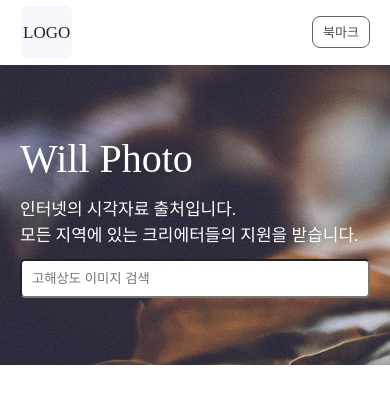
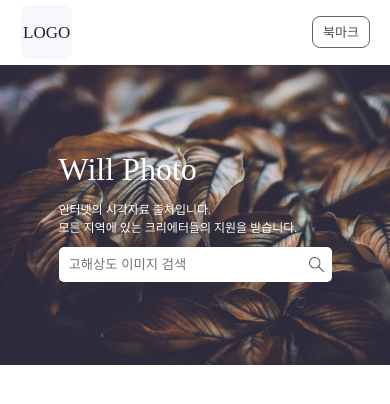
Before and after one commit to YoungHeaKim/willog, a React (Create React App) app: page / in a window 390 px wide. Shown: the top 404 px of the page. Built offline with nearby package versions, Linux system fonts and the light colour scheme.

Commit message:
feat: design change

```diff
--- a/src/components/atoms/Button/types.ts
+++ b/src/components/atoms/Button/types.ts
@@ -13,6 +13,7 @@ export type ButtonType =
   | 'solid-light-red'
   | 'outline-main'
   | 'outline-red'
-  | 'outline-gray';
+  | 'outline-gray'
+  | 'none';
 
 export type ButtonSize = 'H_56' | 'H_48' | 'H_44' | 'H_36' | 'H_32';
--- a/src/components/atoms/Button/utils.ts
+++ b/src/components/atoms/Button/utils.ts
@@ -52,6 +52,10 @@ export const getButtonStyle = (
     case 'outline-gray':
       style.backgroundColor = colors.GRAY8;
       style.border = `1px solid ${colors.GRAY6}`;
+      break;
+    case 'none':
+      style.backgroundColor = colors.GRAY8;
+      style.border = 0;
       break;
     default:
       break;
@@ -116,6 +120,8 @@ export const getLabelColor = (type?: ButtonType, disabled?: boolean) => {
       return disabled ? colors.GRAY8 : colors.SECONDARY4;
     case 'outline-gray':
       return disabled ? colors.GRAY8 : colors.GRAY4;
+    case 'none':
+      return disabled ? colors.GRAY8 : colors.GRAY4;
     default:
       return colors.GRAY7;
   }
@@ -148,6 +154,8 @@ export const getPressedStyle = (type?: ButtonType) => {
       return { borderColor: colors.GRAY5 };
     case 'outline-red':
       return { borderColor: colors.SECONDARY2 };
+    case 'none':
+      return { borderColor: colors.GRAY8 };
     default:
       return { backgroundColor: colors.GRAY2 };
   }
--- a/src/components/atoms/Input/index.tsx
+++ b/src/components/atoms/Input/index.tsx
@@ -1,9 +1,7 @@
 import React, { CSSProperties, HTMLProps, ReactElement } from 'react';
 import { styled } from 'styled-components';
 
-interface Props extends HTMLProps<HTMLInputElement> {
-  style?: CSSProperties;
-}
+interface Props extends HTMLProps<HTMLInputElement> {}
 
 const Input = ({ ...rest }: Props): ReactElement => {
   return <InputStyle {...rest} />;
@@ -11,6 +9,7 @@ const Input = ({ ...rest }: Props): ReactElement => {
 
 const InputStyle = styled.input`
   display: flex;
+  border: 0;
 `;
 
 export default Input;
--- a/src/components/molecules/LabelInput/index.tsx
+++ b/src/components/molecules/LabelInput/index.tsx
@@ -1,23 +1,52 @@
-import React, { CSSProperties, ReactElement, ReactNode } from 'react';
+import React, { CSSProperties, HTMLProps, ReactElement } from 'react';
 import { styled } from 'styled-components';
+import { Button, Input } from 'components/atoms';
+import colors from 'constants/colors';
 
-interface Props {
-  children?: string | ReactNode | ReactNode[];
-  isCenter?: boolean;
+interface Props extends HTMLProps<HTMLInputElement> {
+  buttonSrc?: string;
   style?: CSSProperties;
 }
 
-const Row = ({ children, isCenter = false, ...rest }: Props): ReactElement => {
+const LabelInput = ({
+  children,
+  buttonSrc,
+  style,
+  ...rest
+}: Props): ReactElement => {
   return (
-    <RowStyle isCenter={isCenter} {...rest}>
-      {children}
-    </RowStyle>
+    <LabelInputStyle style={style}>
+      <Input {...rest} />
+      {buttonSrc && (
+        <ButtonStyle>
+          <img src={buttonSrc} alt={'버튼 이미지'} />
+        </ButtonStyle>
+      )}
+    </LabelInputStyle>
   );
 };
 
-const RowStyle = styled.div<{ isCenter: boolean }>`
-  display: flex;
-  ${isCenter => isCenter && `justify-content: center; align-items: center;`}
+const LabelInputStyle = styled.div`
+  position: relative;
+  margin-top: 10px;
+  background-color: ${colors.GRAY8};
+  border-radius: 8px;
 `;
 
-export default Row;
+const ButtonStyle = styled.button`
+  position: absolute;
+  right: 5px;
+  top: 3.5px;
+  bottom: 0;
+  padding: 0;
+  overflow: hidden;
+  border-radius: 0;
+  background-color: ${colors.GRAY8};
+
+  & img {
+    width: 20px;
+    height: 20px;
+  }
+`;
+
+export default LabelInput;
--- a/src/components/templates/SearchView/index.tsx
+++ b/src/components/templates/SearchView/index.tsx
@@ -1,7 +1,8 @@
-import React from 'react';
+import React, { FormEventHandler, useEffect, useState } from 'react';
 import MainImage from '../../../assets/MainBanner.jpg';
+import SearchIcon from '../../../assets/search.png';
 import colors from '../../../constants/colors';
-import { Input, Typo } from '../../atoms';
+import { Typo } from '../../atoms';
 import {
   SearchHeader,
   SearchInnerHeader,
@@ -10,6 +11,20 @@ import {
 } from './styles';
 
 const SearchView: React.FC = () => {
+  const [innerWidth, setInnerWidth] = useState(window.innerWidth);
+  const [search, setSearch] = useState('');
+
+  useEffect(() => {
+    const resizeListener = () => {
+      setInnerWidth(window.innerWidth);
+    };
+    window.addEventListener('resize', resizeListener);
+  });
+
+  const handleChange = (e: any) => {
+    setSearch(e.target.value);
+  };
+
   return (
     <SearchWrap>
       <SearchHeader
@@ -18,18 +33,26 @@ const SearchView: React.FC = () => {
         }}
       >
         <SearchInnerHeader>
-          <Typo size={'DISPLAY2'} color={colors.GRAY8}>
+          <Typo
+            size={innerWidth > 720 ? 'DISPLAY2' : 'DISPLAY3'}
+            color={colors.GRAY8}
+          >
             Will Photo
           </Typo>
           <Typo
-            size={'BODY7'}
+            size={innerWidth > 720 ? 'BODY7' : 'BODY12'}
             color={colors.GRAY8}
             style={{ marginTop: '10px' }}
           >
             인터넷의 시각자료 출처입니다. <br />
             모든 지역에 있는 크리에터들의 지원을 받습니다.
           </Typo>
-          <SearchInput placeholder="고해상도 이미지 검색" />
+          <SearchInput
+            value={search}
+            onChange={handleChange}
+            placeholder="고해상도 이미지 검색"
+            buttonSrc={SearchIcon}
+          />
         </SearchInnerHeader>
       </SearchHeader>
     </SearchWrap>
--- a/src/components/templates/SearchView/styles.ts
+++ b/src/components/templates/SearchView/styles.ts
@@ -1,7 +1,6 @@
 import styled from 'styled-components';
-import colors from '../../../constants/colors';
 import { MOBILE, mediaQueries } from '../../../styles/mediaQueries';
-import { Input } from 'components/atoms';
+import { LabelInput } from 'components/molecules';
 
 export const SearchWrap = styled.div`
   width: 100%;
@@ -9,11 +8,9 @@ export const SearchWrap = styled.div`
   display: flex;
   flex-direction: column;
   margin: 0 auto;
-  // background-color: blue;
 
   ${mediaQueries(MOBILE)} {
     max-width: 100vw;
-    // background-color: red;
   }
 `;
 
@@ -24,17 +21,22 @@ export const SearchHeader = styled.div`
   width: 100vw;
   height: 300px;
   background-repeat: no-repeat;
+  background-size: cover;
 `;
 
 export const SearchInnerHeader = styled.div`
   display: flex;
   flex-direction: column;
-  width: 350px;
+  width: 50%;
   padding: 20px 0;
+
+  ${mediaQueries(MOBILE)} {
+    width: 70%;
+  }
 `;
 
-export const SearchInput = styled(Input)`
-  margin-top: 10px;
+export const SearchInput = styled(LabelInput)`
+  width: 100%;
   border-radius: 5px;
   padding: 10px;
 `;
```
Also changed, not shown: src/assets/search.png (added).
